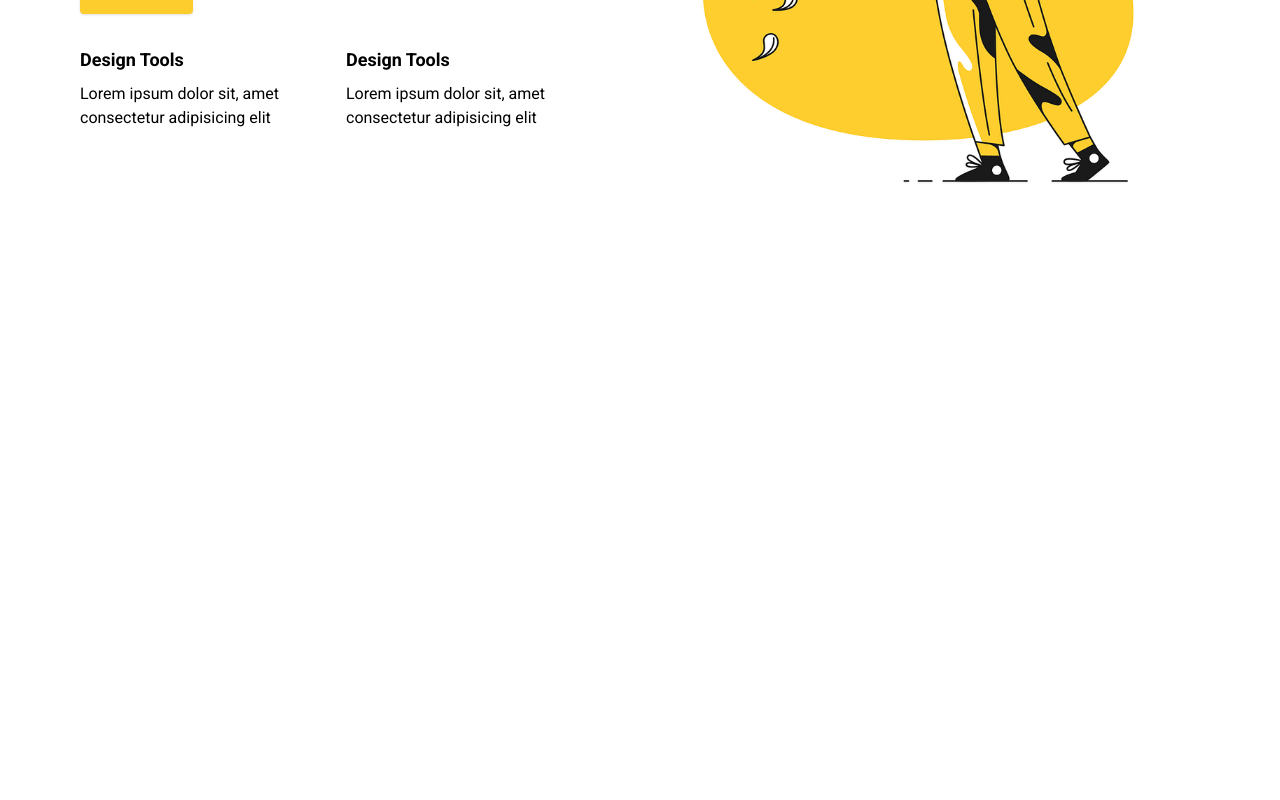
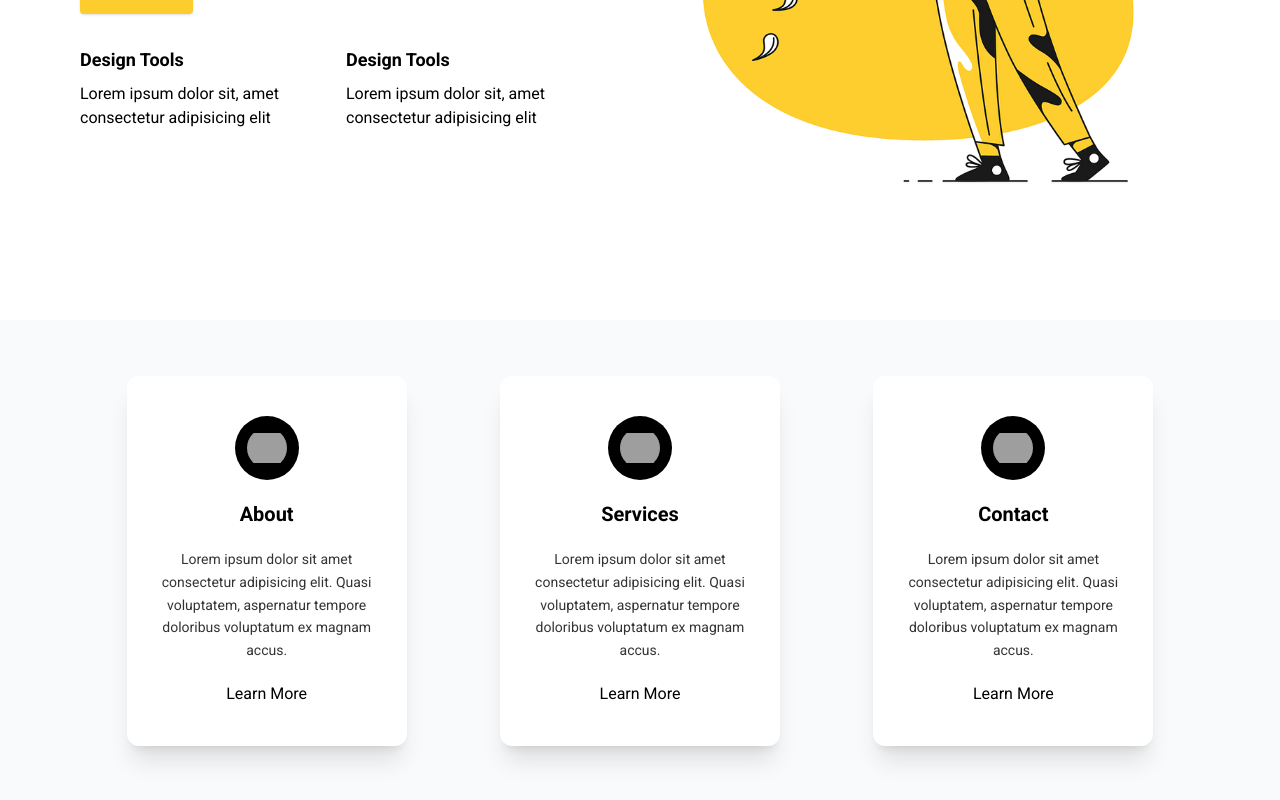
Before and after one commit to VamshiReddy02/course-selling, a React (Vite) app: page / in a window 1280 px wide. Shown: the part 1939-2739 px from the top of the page. Before the commit the page ends 2259 px from the top, so only its background shows below. Built offline with nearby package versions, Linux system fonts and the light colour scheme; grey boxes are pictures that could not be loaded.

Commit message:
implementated cards
Signed-off-by: VamshiReddy02 <vamshiproject02@gmail.com>

```diff
--- a/src/App.tsx
+++ b/src/App.tsx
@@ -1,4 +1,5 @@
 import Banner from "./components/Banner"
+import Cards from "./components/Cards"
 import Hero from "./components/Hero"
 import Navbar from "./components/Navbar"
 import Services from "./components/Services"
@@ -11,6 +12,7 @@ function App() {
       <Hero />
       <Services />
       <Banner />
+      <Cards />
     </main>
   )
 }
--- /dev/null
+++ b/src/components/Cards.tsx
@@ -0,0 +1,22 @@
+
+import { CardData } from "../data/MockData";
+const Cards = () => {
+  return (
+    <div className="bg-gray-50">
+        <div className="container py-14">
+        <div className="grid grid-cols-1 sm:grid-cols-2 md:grid-cols-3">
+            {CardData.map((card, index) => (
+                <div key={index} className="bg-white rounded-xl shadow-xl py-10 px-5 text-center flex flex-col justify-center items-center gap-5 md:max-w-[280px] mx-auto">
+                    <img src={card.img} alt="" className="w-16 h-16 rounded-full object-contain p-3 bg-black" />
+                    <p className="text-xl font-semibold">{card.title}</p>
+                    <p className="text-sm text-black/80 leading-relaxed">{card.description}</p>
+                    <a href={card.link}>Learn More</a>
+                </div>
+            ))}
+        </div>
+        </div>
+    </div>
+  )
+}
+
+export default Cards
--- a/src/data/MockData.ts
+++ b/src/data/MockData.ts
@@ -1,3 +1,7 @@
+import Img1 from "../assets/icon/1.png";
+import Img2 from "../assets/icon/2.png";
+import Img3 from "../assets/icon/3.png";
+
 export const NavbarData = [
     {
         id: 1,
@@ -25,3 +29,34 @@ export const NavbarData = [
         link: "#"
     }
 ]
+
+interface CardItem {
+    img: string;
+    title: string;
+    description: string;
+    link: string;
+  }
+
+export const CardData: CardItem[] = [
+    {
+      img: Img1,
+      title: "About",
+      description:
+        "Lorem ipsum dolor sit amet consectetur adipisicing elit. Quasi voluptatem, aspernatur tempore doloribus voluptatum ex magnam accus.",
+      link: "#",
+    },
+    {
+      img: Img2,
+      title: "Services",
+      description:
+        "Lorem ipsum dolor sit amet consectetur adipisicing elit. Quasi voluptatem, aspernatur tempore doloribus voluptatum ex magnam accus.",
+      link: "#",
+    },
+    {
+      img: Img3,
+      title: "Contact",
+      description:
+        "Lorem ipsum dolor sit amet consectetur adipisicing elit. Quasi voluptatem, aspernatur tempore doloribus voluptatum ex magnam accus.",
+      link: "#",
+    },
+  ];
```
